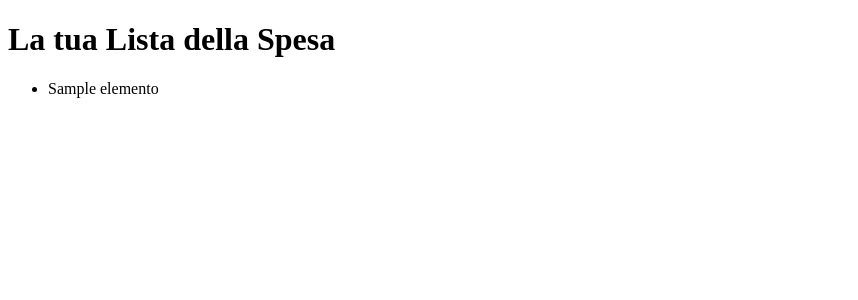
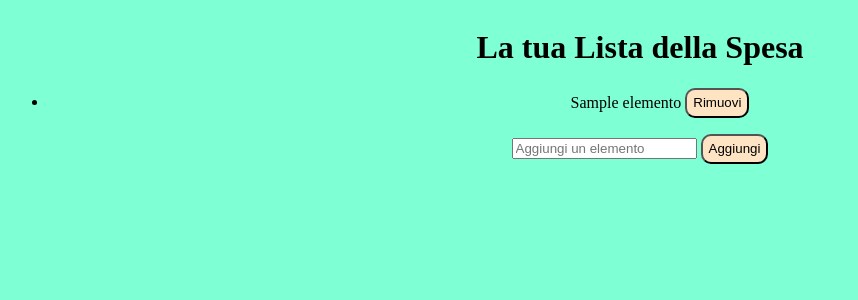
Before and after one commit to modugno-gabriele/py, a Flask app: template lista spesa/templates/index.html in a window 1280 px wide. Shown: the top 300 px of the page, without its empty margins (0-858 px from the left). Run offline with Flask 3, Linux system fonts and the light colour scheme; the template is opened without the code that fills it: most values are stand-ins (such as "Sample title", 1, 10 or a date in 2020).

Commit message:
esercizio py

```diff
--- a/lista spesa/app.py
+++ b/lista spesa/app.py
@@ -1,9 +1,44 @@
-from flask import Flask, render_template
+from flask import Flask, render_template,request,redirect,url_for
 app = Flask(__name__)
 x = "ciao"
-lista = ["pane","ramen","cipolla","gatto","cane"]
-@app.route('/aggiungi',methods=["POST"])
+lista = []
+@app.route('/')
 def home():
  return render_template("index.html",lista = lista)
+
+
+
+
+@app.route('/aggiungi', methods=['POST'])
+def aggiungi():
+  elemento = request.form['elemento']
+  if elemento:
+    lista.append(elemento)
+    return redirect(url_for('home'))
+
+@app.route('/rimuovi/<int:indice>', methods=['POST'])
+def rimuovi(indice):
+  if 0 <= indice < len(lista):
+    lista.pop(indice)
+    return redirect(url_for('home'))
+
+
+
+
+
+
+
+
+
+
+
+
+
+
+
+
+
+
+
 if __name__ == '__main__':
   app.run(debug=True)
--- a/lista spesa/templates/index.html
+++ b/lista spesa/templates/index.html
@@ -1,20 +1,47 @@
 <!DOCTYPE html>
 <html>
+    <link rel="stylesheet" href="static/css/style.css>
 <head>
     <meta charset="UTF-8">
     <meta name="viewport" content="width=device-width, initial-scale=1.0">
     <title>Lista della Spesa</title>
 </head>
+
 <body>
     <h1>La tua Lista della Spesa</h1>
     {% if lista %}
     <ul>
     {% for elemento in lista %}
-<li>{{ elemento }}</li>
+    <li>
+    {{ elemento }}
+    <form action="/rimuovi/{{ loop.index0 }}" method="post"
+
+    style="display:inline;">
+
+    <button type="submit">Rimuovi</button>
+    </form>
+    </li>
     {% endfor %}
     </ul>
     {% else %}
     <p>La lista è vuota.</p>
     {% endif %}
+    <form action="/aggiungi" method="post">
+    <input type="text" name="elemento" placeholder="Aggiungi un elemento"
+    required>
+    <button type="submit">Aggiungi</button>
+    </form>
     </body>
-</html>
+<style>
+body {
+    background-color: aquamarine;
+    text-align: center;
+    align-content: center;
+}
+button{
+    border-radius: 10px;
+    background-color: bisque;
+    align-self: center;
+    height: 30px;
+}
+  </style>
```
Lines whose indentation alone changed are shown as unchanged.
